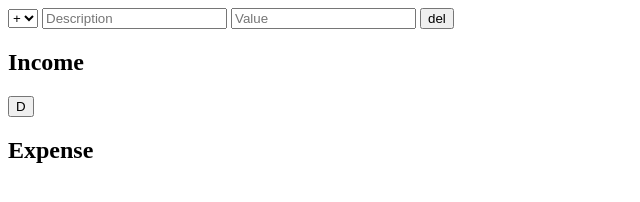
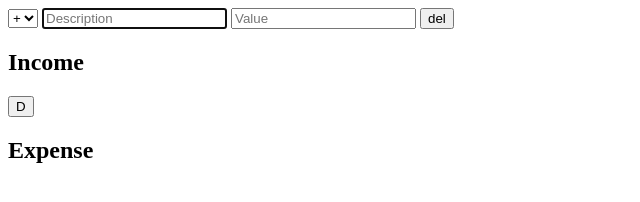
Before and after one commit to AlekYampolski/budget, a plain HTML site: page index.html in a window 1280 px wide. Both pictures are taken after a click on the button "del". Shown: the whole page, without its empty margins (0-640 px from the left). Drawn offline with Linux system fonts and the light colour scheme.

Commit message:
Add clearFields method to UIController

```diff
--- a/index.html
+++ b/index.html
@@ -36,5 +36,6 @@
     <script src="js/UIController.js"></script>
     <script src="js/budgetController.js"></script>
     <script src="js/app.js"></script>
+    <script src="test.js"></script>
 </body>
 </html>
--- a/js/UIController.js
+++ b/js/UIController.js
@@ -37,6 +37,26 @@ var UIController = (function(){
             document.querySelector(element).insertAdjacentHTML('beforeend', newHtml);
         }
 
+
+    /*
+    .querySelectorAll works with valid css selecotrs. So use Multiple selector
+    .querySelectorAll return NodeList, not an array. There are better solutions for converting it to an array with ES6. Like
+        let mArr = Array.from(mNodeList)
+        or
+        let mArr = [...mNodeList]
+    But I will use ES5 solution for it
+        var mArr = Array.prototype.slice.call(mNodeList)
+    */
+        var clearFields = function(){
+            var fields = document.querySelectorAll(_DOMStrings.inputDescription + ', ' + _DOMStrings.inputValue);
+            fields = Array.prototype.slice.call(fields);
+            fields.forEach(function(field){
+                field.value = '';
+            });
+
+            //Focus to first input element
+            fields[0].focus();
+        }
         var getDOM = function(){
             return _DOMStrings;
         }
@@ -45,6 +65,7 @@ var UIController = (function(){
         return {
            getInput : getInput,
            getDOM : getDOM,
-           addListItem : addListItem
+           addListItem : addListItem,
+           clearFields : clearFields
         }
     })();
--- a/js/app.js
+++ b/js/app.js
@@ -22,6 +22,9 @@ var controller = (function(UICtrl, budgetCtrl){
         newItem = budgetCtrl.addItem(input.type, input.description, input.value);
         // 3. add the item to the UI
         UICtrl.addListItem(newItem, input.type);
+        // Clear fields
+        UICtrl.clearFields();
+
         // 4. calculate the budget
         // 5. Display the budget on the UI
         console.log('Add')
```
